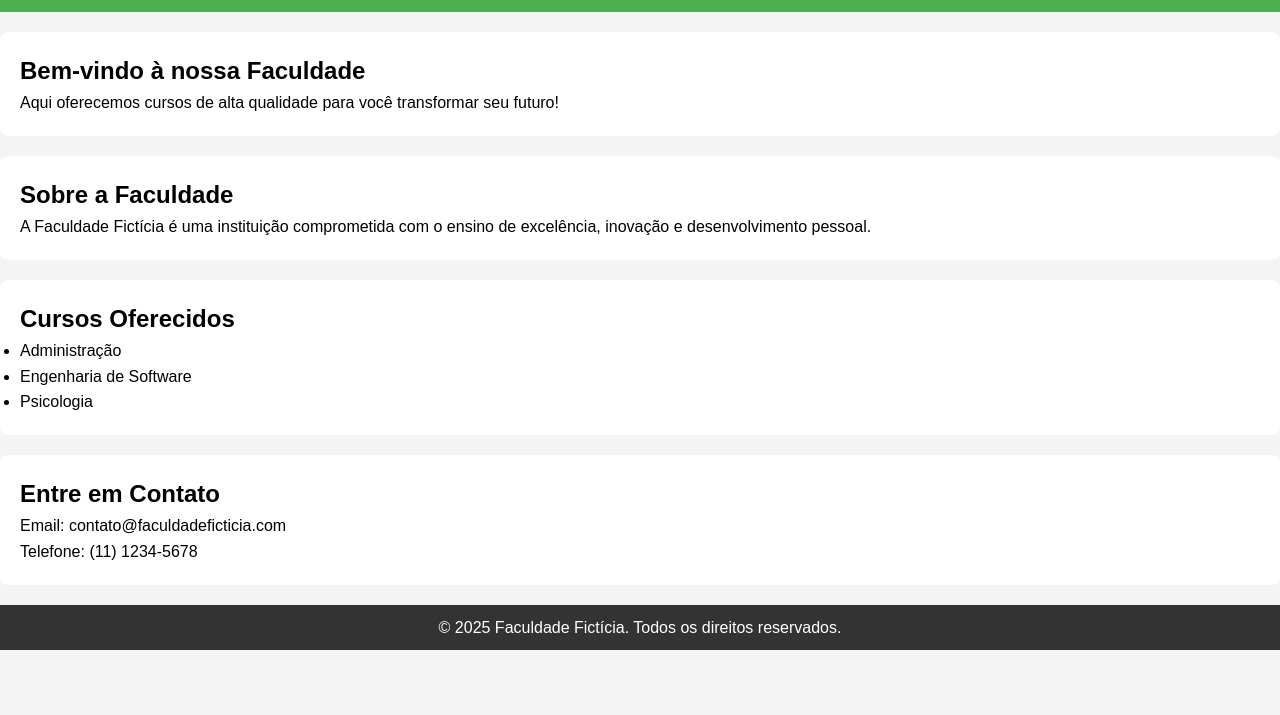
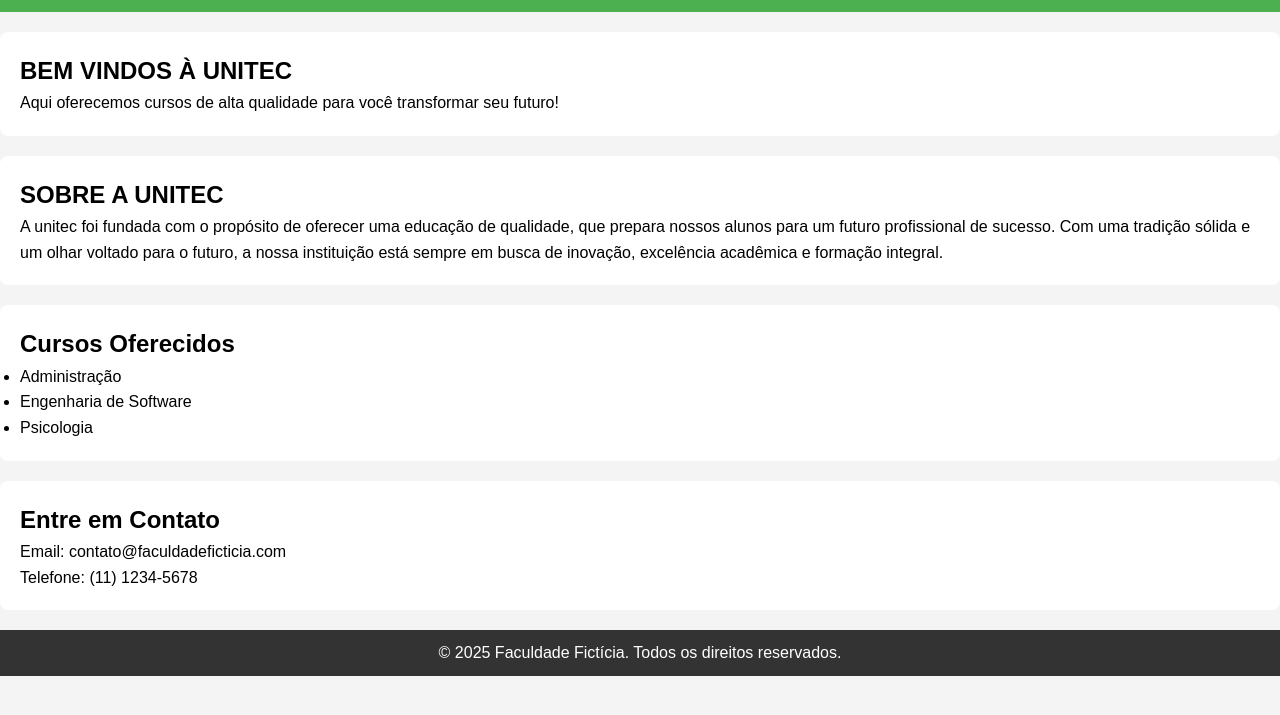
Before and after one commit to vitin0004/Faculdade-unitec, a plain HTML site: page index.html in a window 1280 px wide. Shown: the part 85-800 px from the top of the page. Drawn offline with Linux system fonts and the light colour scheme.

Commit message:
Add files via upload

```diff
--- a/index.html
+++ b/index.html
@@ -20,13 +20,14 @@
     </header>
 
     <section id="home">
-        <h2>Bem-vindo à nossa Faculdade</h2>
+        <h2>BEM VINDOS À UNITEC</h2>
         <p>Aqui oferecemos cursos de alta qualidade para você transformar seu futuro!</p>
     </section>
 
     <section id="sobre">
-        <h2>Sobre a Faculdade</h2>
-        <p>A Faculdade Fictícia é uma instituição comprometida com o ensino de excelência, inovação e desenvolvimento pessoal.</p>
+        <h2>SOBRE A UNITEC</h2>
+        <p>A unitec foi fundada com o propósito de oferecer uma educação de qualidade, que prepara nossos alunos para um futuro profissional de sucesso.
+ Com uma tradição sólida e um olhar voltado para o futuro, a nossa instituição está sempre em busca de inovação, excelência acadêmica e formação integral.</p>
     </section>
 
     <section id="cursos">
```
